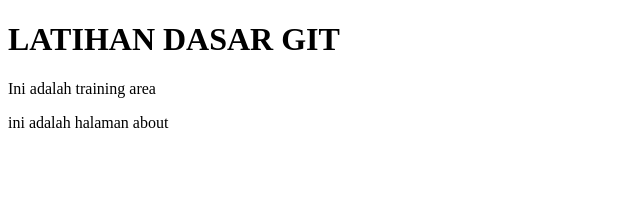
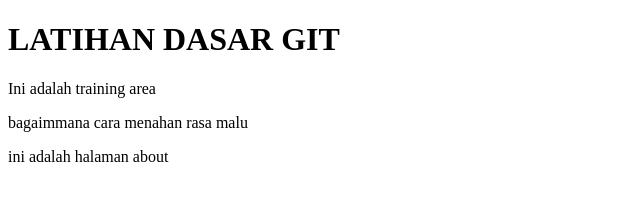
Before and after one commit to VIZO2314/TrainingArea, a plain HTML site: page about.html in a window 1280 px wide. Shown: the whole page, without its empty margins (0-640 px from the left). Drawn offline with Linux system fonts and the light colour scheme.

Commit message:
penjelasan rasa malu

```diff
--- a/about.html
+++ b/about.html
@@ -8,6 +8,7 @@
 <body>
     <h1>LATIHAN DASAR GIT</h1>
     <p>Ini adalah training area</p>
+    <p>bagaimmana cara menahan rasa malu</p>
     <footer>ini adalah halaman about</footer>
 </body>
 </html>
```
